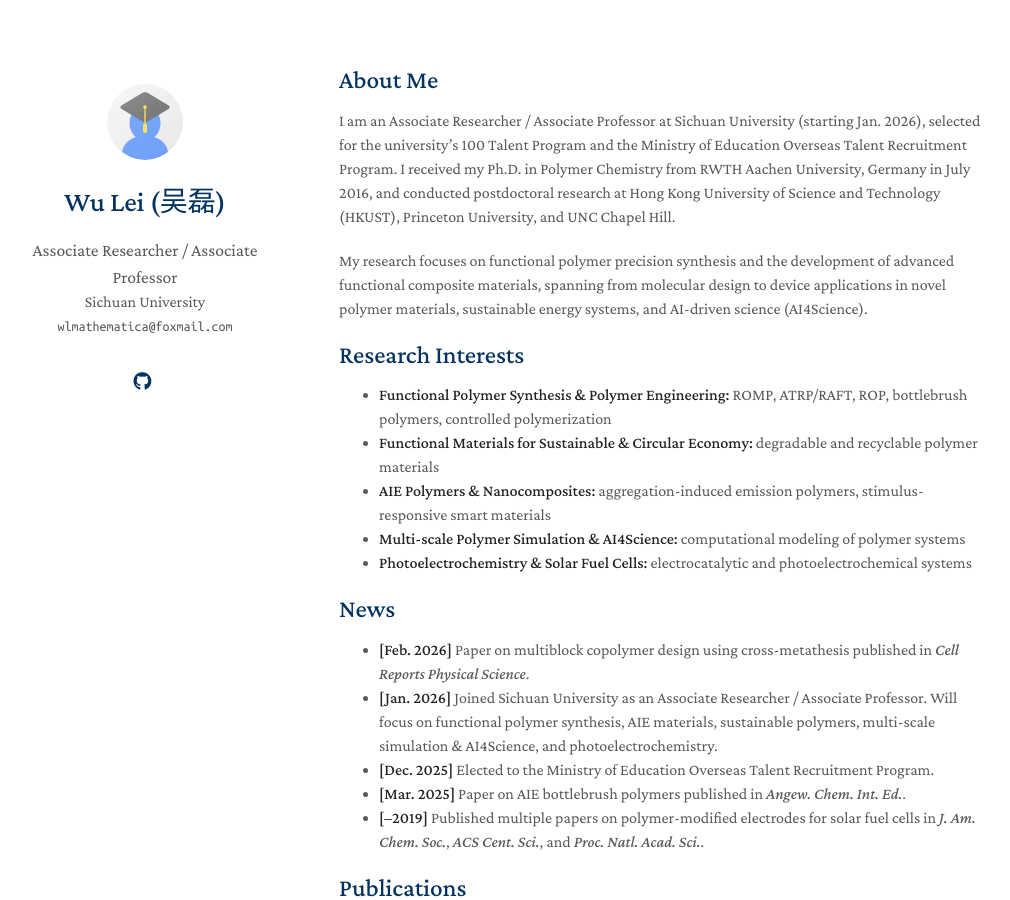
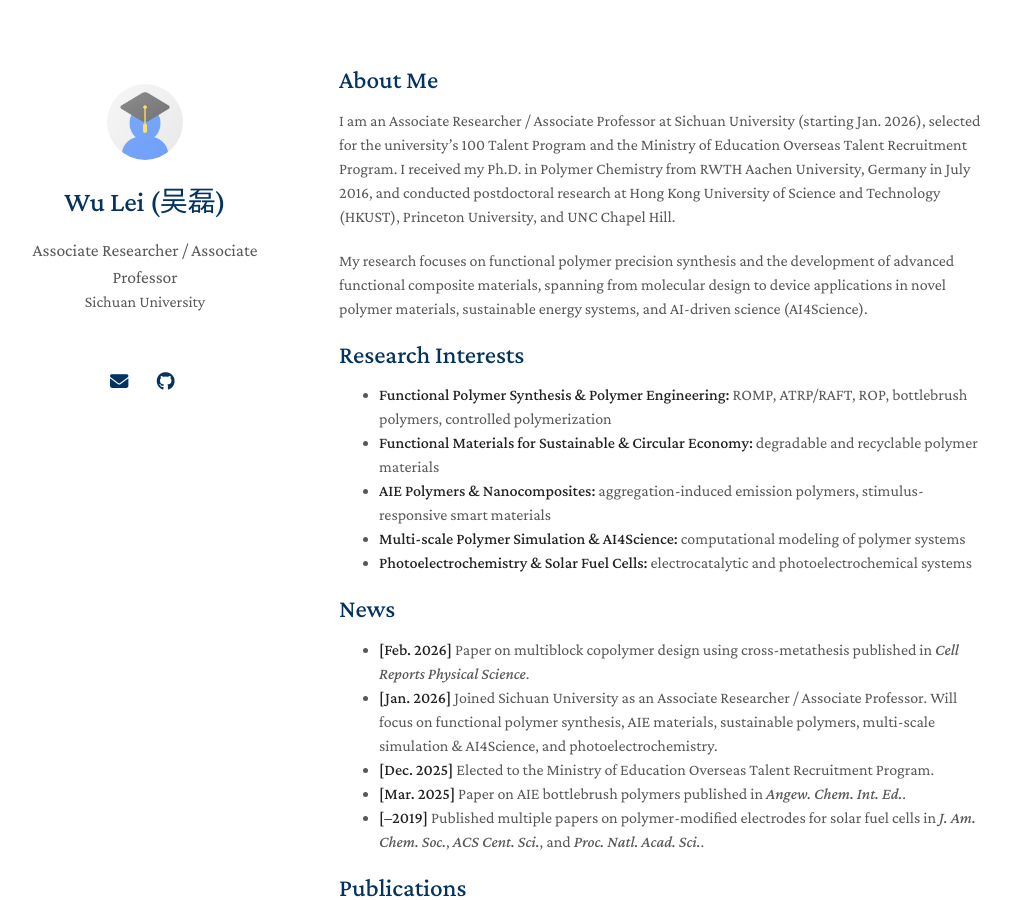
Before and after one commit to leiwuhoohoo/leiwu_polymer_research, a Jekyll site: the page built from index.md, in a window 1280 px wide and 900 px high. Shown: the whole window, without its empty margins (131-1141 px from the left). Built offline with Jekyll 4.4.1, drawn with Linux system fonts in a browser that asks for light colours; a style sheet for code colours, icons or effects is not loaded; our own code applies the rules of GitHub Pages for plain Markdown files.

Commit message:
Update: remove email from header, add email icon link, remove cv_link and unused social links

```diff
--- a/_config.yml
+++ b/_config.yml
@@ -2,7 +2,6 @@
 title: Wu Lei (吴磊)
 position: Associate Researcher / Associate Professor
 affiliation: Sichuan University
-email: wlmathematica@foxmail.com
 
 # Search Engine Optimization (SEO)
 keywords: Wu Lei, polymer, ROMP, ATRP, AIE, aggregation-induced emission, bottlebrush polymer, AI4Science, photoelectrochemistry, solar fuel, sustainable material, Sichuan University
@@ -11,8 +10,7 @@ canonical: https://leiwuhoohoo.github.io/leiwu_polymer_research/
 
 # Links
 github_link: https://github.com/leiwuhoohoo
-linkedin:
-twitter:
+email_link: mailto:wlmathematica@foxmail.com
 
 # Images (e.g., your profile picture and your website's favicon)
 # "favicon" and "favicon_dark" are used for the light and dark modes, respectively.
--- a/_layouts/homepage.html
+++ b/_layouts/homepage.html
@@ -53,40 +53,19 @@
         <a href="{{ site.affiliation_link }}" rel="noopener"><autocolor>{{ site.affiliation }}</autocolor></a>
         <br>
         {% endif %}
-        {% if site.email %}
-        <email>{{ site.email }}</email>
-        {% endif %}
-
         <br>
         <br>
         <div class="social-icons">
-        {% if site.google_scholar %}
-        <a style="margin: 0 5px 0 0" href="{{ site.google_scholar }}">
-          <i class="ai ai-google-scholar" style="font-size:1.2rem"></i>
-        </a>
-        {% endif %}
 
-        {% if site.cv_link %}
-        <a style="margin: 0 5px 0 0" href="{{ site.cv_link }}">
-          <i class="ai ai-cv" style="font-size:1.3rem;"></i>
+        {% if site.email_link %}
+        <a style="margin: 0 5px 0 0" href="{{ site.email_link }}">
+          <i class="fas fa-envelope"></i>
         </a>
         {% endif %}
 
         {% if site.github_link %}
         <a style="margin: 0 5px 0 0" href="{{ site.github_link }}">
           <i class="fab fa-github"></i>
-        </a>
-        {% endif %}
-
-        {% if site.linkedin %}
-        <a style="margin: 0 5px 0 0" href="{{ site.linkedin }}">
-          <i class="fab fa-linkedin"></i>
-        </a>
-        {% endif %}
-
-        {% if site.twitter %}
-        <a style="margin: 0 0 0 0" href="{{ site.twitter }}">
-          <i class="fab fa-x-twitter"></i>
         </a>
         {% endif %}
         </div>
```
